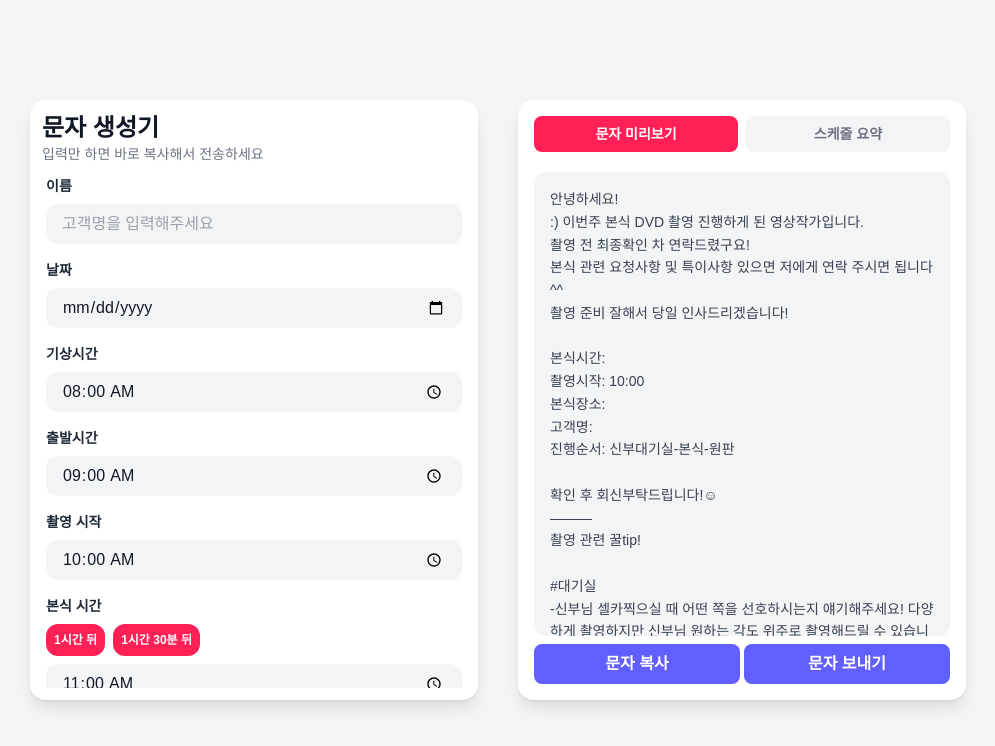
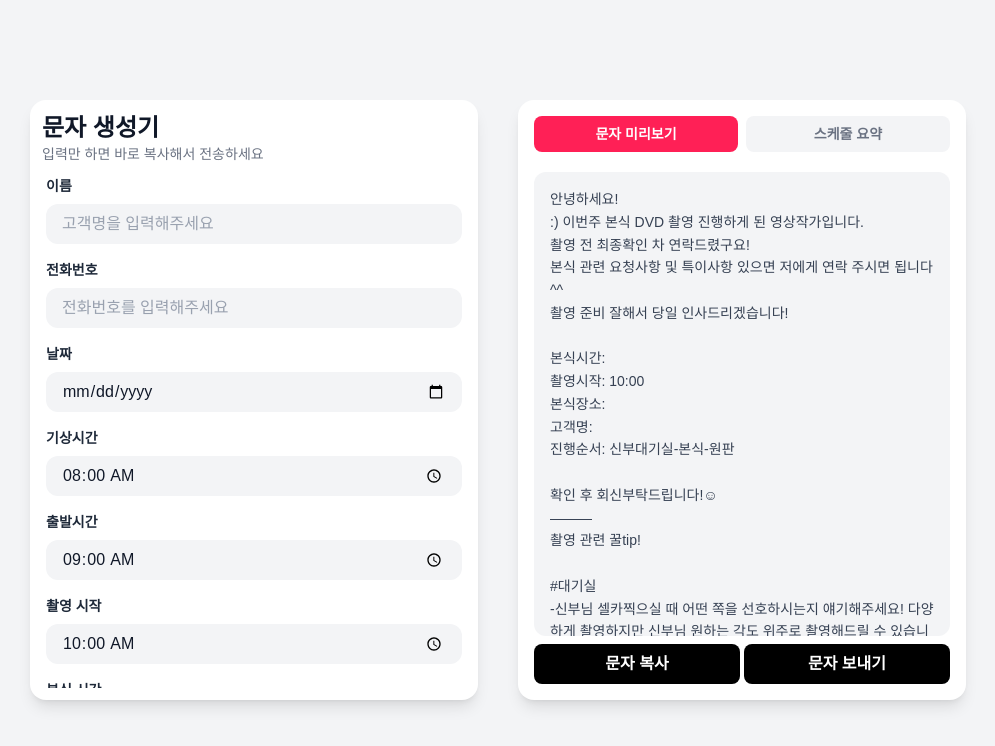
Before and after one commit to dohundev/auto-message, a Next.js app: page / in a window 1280 px wide. Shown: the top 746 px of the page, without its empty margins (142-1137 px from the left). Built offline with nearby package versions, Linux system fonts and the light colour scheme.

Commit message:
feat : sms 문자 보내기 번호 추가

```diff
--- a/app/page.tsx
+++ b/app/page.tsx
@@ -9,10 +9,11 @@ const inputStyle =
   'w-full block rounded-xl bg-gray-100 px-4 py-2 text-gray-900 placeholder-gray-400 focus:outline-none focus:ring-2 focus:ring-rose-400 mb-4';
 const labelStyle = 'block text-sm font-semibold text-gray-800 ';
 const buttonStyle =
-  'w-full bg-indigo-500 text-white font-semibold py-2 rounded-lg active:scale-[0.98] transition cursor-pointer';
+  'w-full bg-black text-white font-semibold py-2 rounded-lg active:scale-[0.98] transition cursor-pointer';
 
 export default function Home() {
   const [customerName, setCustomerName] = useState('');
+  const [phoneNumber, setPhoneNumber] = useState('');
   const [weddingDate, setWeddingDate] = useState<Date | null>(null);
   const [wakeTime, setWakeTime] = useState('08:00');
   const [departureTime, setDepartureTime] = useState('09:00');
@@ -94,7 +95,8 @@ ${weddingDate ? `${formatDateWithDay(weddingDate)}` : ''}
     const isIOS = /iPad|iPhone|iPod/.test(navigator.userAgent);
     const separator = isIOS ? '&' : '?';
 
-    window.location.href = `sms:${separator}body=${body}`;
+    const phone = phoneNumber.replace(/-/g, ''); // 하이픈 제거
+    window.location.href = `sms:${phone}${separator}body=${body}`;
   };
 
   const addMinutesToTime = (baseTime: string, minutesToAdd: number) => {
@@ -150,6 +152,13 @@ ${weddingDate ? `${formatDateWithDay(weddingDate)}` : ''}
               value={customerName}
               onChange={(e) => setCustomerName(e.target.value)}
               placeholder='고객명을 입력해주세요'
+            />
+            <label className={labelStyle}>전화번호</label>
+            <input
+              className={inputStyle}
+              value={phoneNumber}
+              onChange={(e) => setPhoneNumber(e.target.value)}
+              placeholder='전화번호를 입력해주세요'
             />
             <label className={labelStyle}>날짜</label>
 
```
